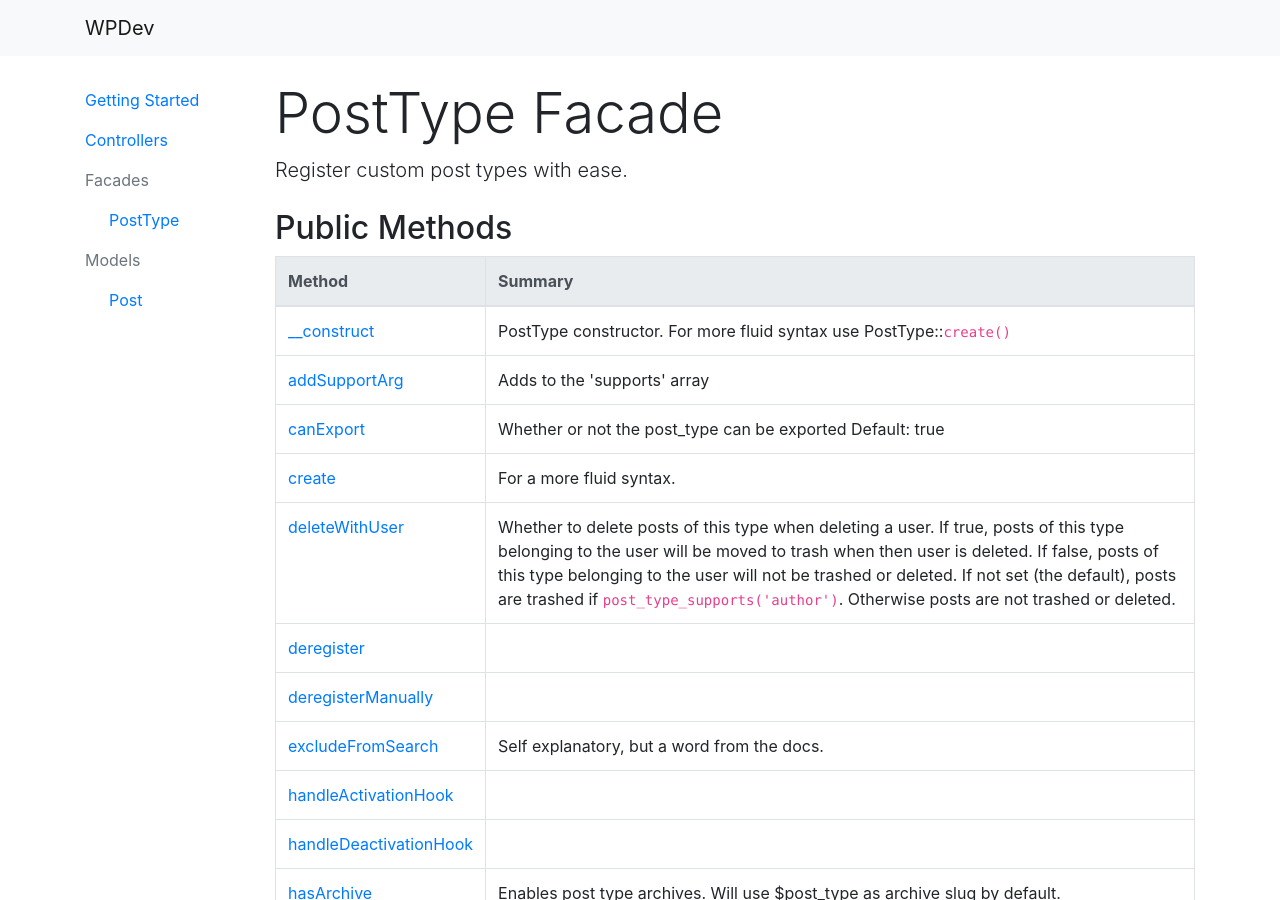
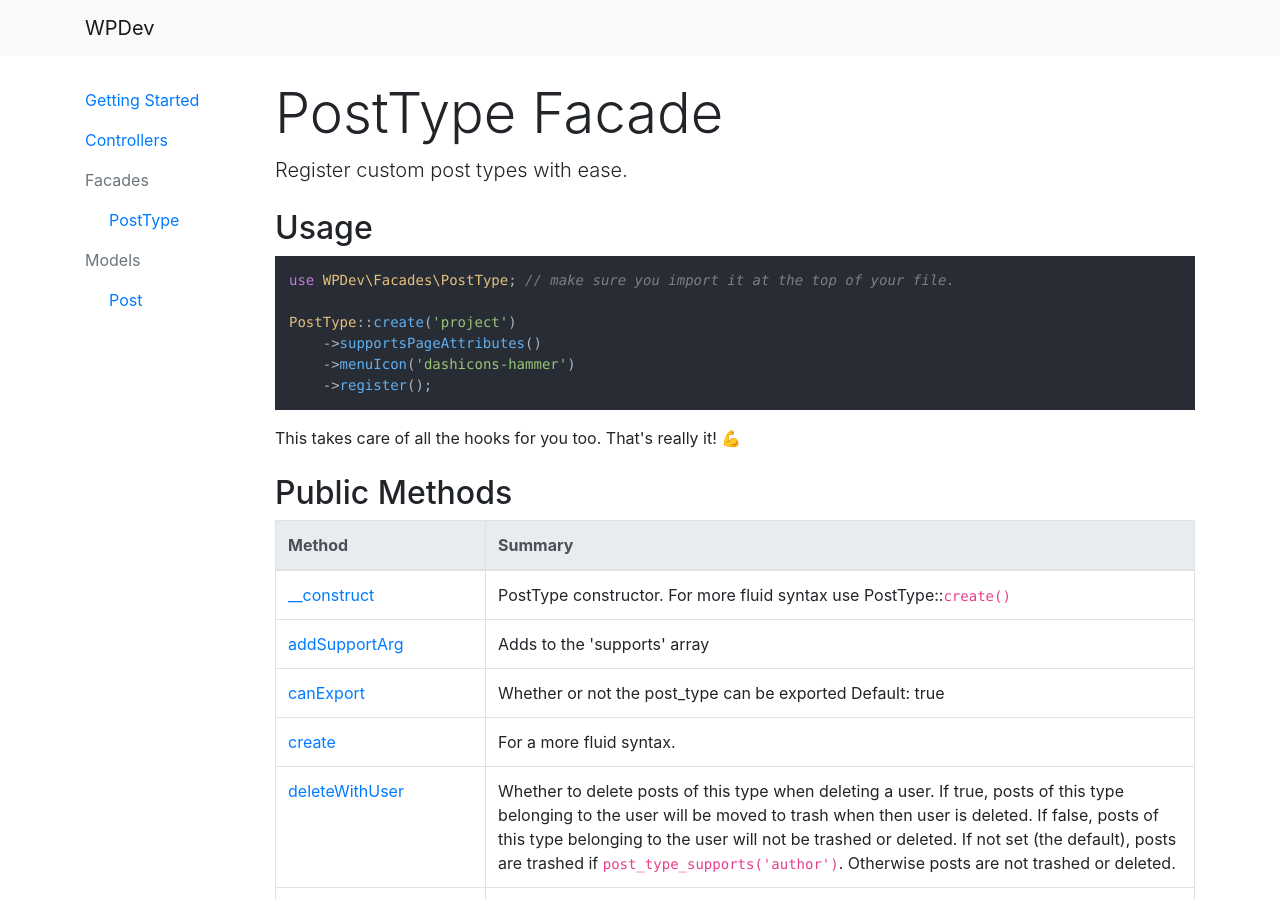
Before and after one commit to JoshMoreno/wpdev, a Jekyll site: the page built from docs/facades/post-type.liquid, in a window 1280 px wide and 900 px high. Built offline with Jekyll 4.4.1, drawn with Linux system fonts in a browser that asks for light colours.

Commit message:
added usage example for PostType

```diff
--- a/docs/_includes/docs/modelPage.liquid
+++ b/docs/_includes/docs/modelPage.liquid
@@ -9,6 +9,11 @@
 	<p class="lead">{{ include.tagline }}</p>
 {% endif %}
 
+{% if include.usage %}
+	<h2 class="mt-4">Usage</h2>
+	{{ include.usage }}
+{% endif %}
+
 {% if model.methods %}
 	<h2 class="mt-4">Public Methods</h2>
 	{% include docs/methodTable.liquid methods=methods %}
--- a/docs/facades/post-type.liquid
+++ b/docs/facades/post-type.liquid
@@ -2,8 +2,23 @@
 layout: docs
 permalink: /facades/post-type.html
 ---
+{% capture usage %}
+
+{% highlight php %}
+use WPDev\Facades\PostType; // make sure you import it at the top of your file.
+
+PostType::create('project')
+    ->supportsPageAttributes()
+    ->menuIcon('dashicons-hammer')
+    ->register();
+{% endhighlight %}
+<p>This takes care of all the hooks for you too. That's really it! 💪</p>
+{% endcapture %}
+
+
 {% include docs/modelPage.liquid
     model=site.data.facades.PostType
     title="PostType Facade"
     tagline="Register custom post types with ease."
+    usage=usage
 %}
```
Also changed, not shown: docs/_data/navigation.yml (line endings or trailing spaces).
